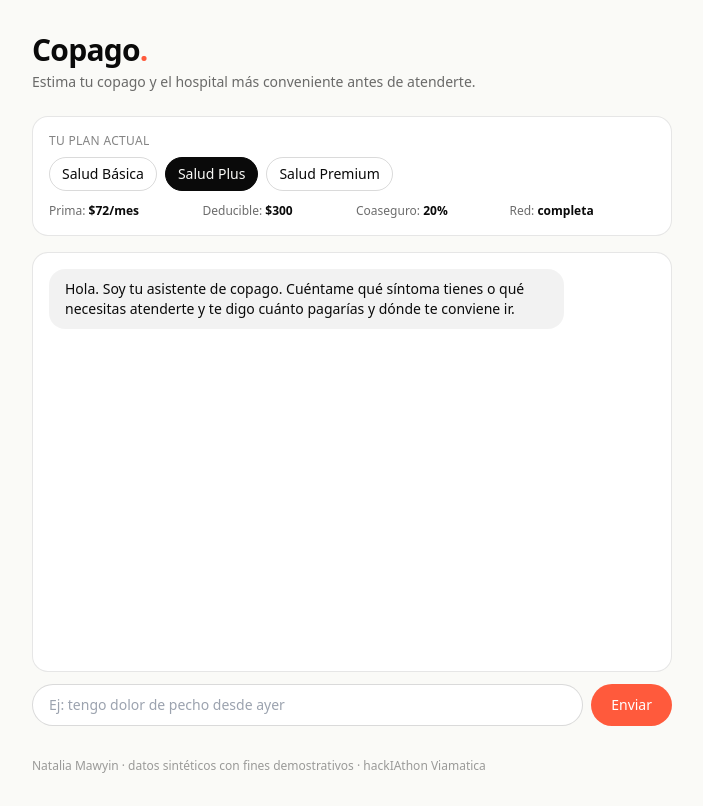
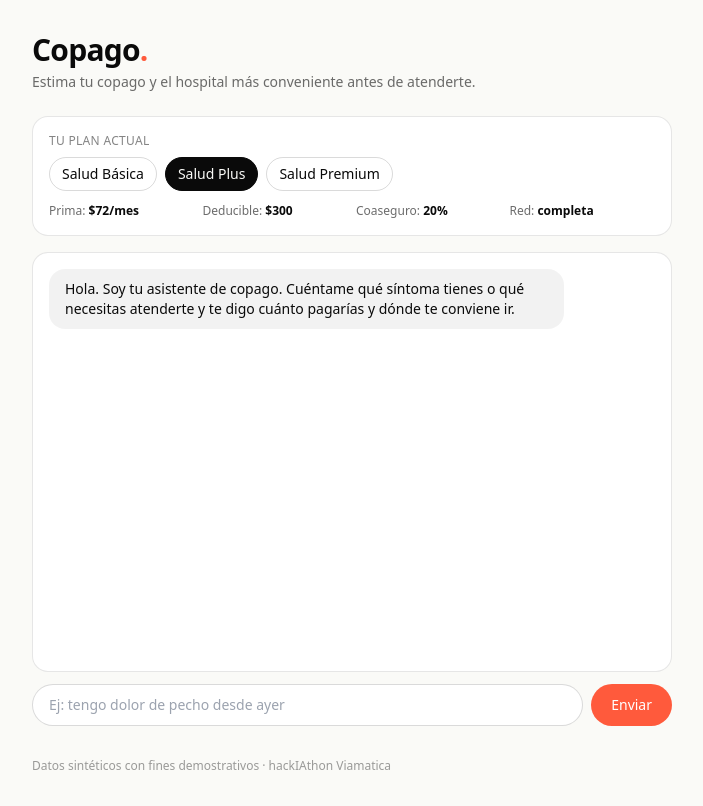
Before and after one commit to NataliaMw/copago-agent, a Next.js app: page / in a window 1280 px wide. Shown: the whole page, without its empty margins (288-991 px from the left). Built offline with nearby package versions, Linux system fonts and the light colour scheme.

Commit message:
chore: remove personal name from public copy

```diff
--- a/src/app/layout.tsx
+++ b/src/app/layout.tsx
@@ -3,8 +3,7 @@ import type { Metadata } from "next";
 
 export const metadata: Metadata = {
   title: "Copago — estima tu copago antes de atenderte",
-  description: "Agente conversacional que estima tu copago y te recomienda el hospital más conveniente.",
-  authors: [{ name: "Natalia Mawyin" }]
+  description: "Agente conversacional que estima tu copago y te recomienda el hospital más conveniente."
 };
 
 export default function RootLayout({ children }: { children: React.ReactNode }) {
--- a/src/app/page.tsx
+++ b/src/app/page.tsx
@@ -99,7 +99,7 @@ export default function Page() {
       </form>
 
       <footer className="mt-8 text-xs text-ink/40">
-        Natalia Mawyin · datos sintéticos con fines demostrativos · hackIAthon Viamatica
+        Datos sintéticos con fines demostrativos · hackIAthon Viamatica
       </footer>
     </main>
   );
```
Also changed, not shown: 1 other file (tests, documents, lock files or other folders).
